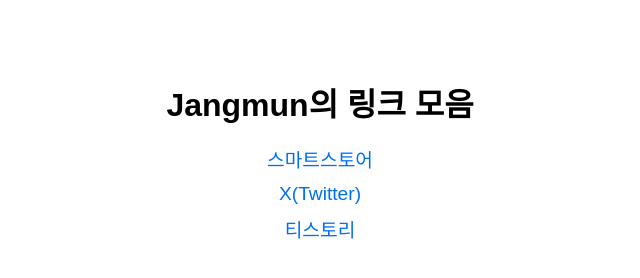
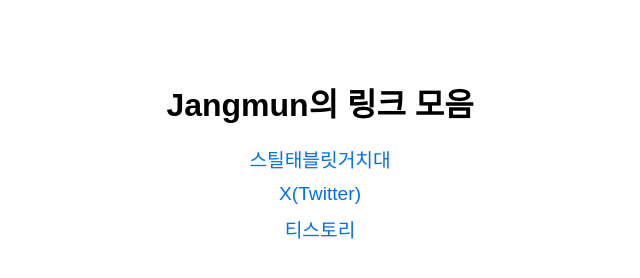
Before and after one commit to sessak0722/jm-minisite, a plain HTML site: page index.html in a window 1280 px wide. Shown: the full height of the page, 320-960 px from the left. Drawn offline with Linux system fonts and the light colour scheme.

Commit message:
Update index.html

```diff
--- a/index.html
+++ b/index.html
@@ -34,7 +34,7 @@
 <body>
   <h1>Jangmun의 링크 모음</h1>
   <ul>
-    <li><a href="https://smartstore.naver.com/yourstore" target="_blank">스마트스토어</a></li>
+    <li><a href="https://smartstore.naver.com/yourstore" target="_blank">스틸태블릿거치대</a></li>
     <li><a href="https://x.com/yourprofile" target="_blank">X(Twitter)</a></li>
     <li><a href="https://tree1290.tistory.com/" target="_blank">티스토리</a></li>
   </ul>
```
